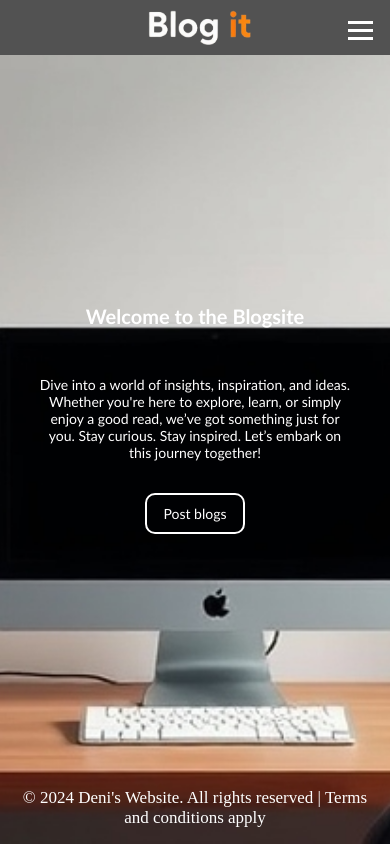
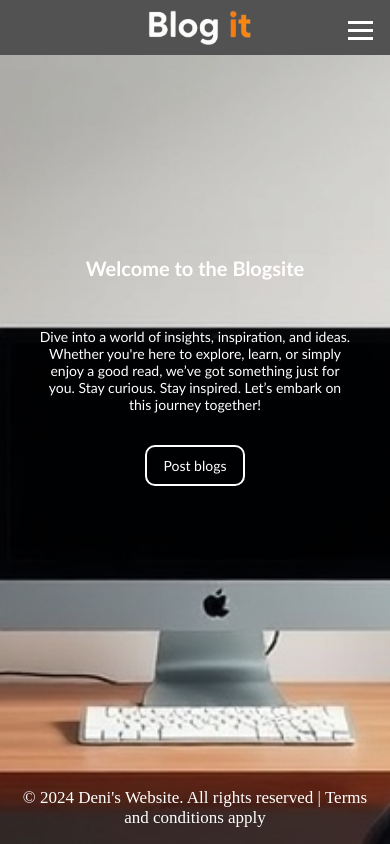
Before and after one commit to Denybix/blogging_site, a React (Create React App) app: page / in a window 390 px wide. Built offline with nearby package versions, Linux system fonts and the light colour scheme.

Commit message:
Update Commit

```diff
--- a/src/home.css
+++ b/src/home.css
@@ -158,7 +158,7 @@
 
 @media screen and (max-width: 480px) {
     .container {
-        margin: 15rem auto;
+        margin: 12rem auto;
     }
 
     .title h1 {
```
